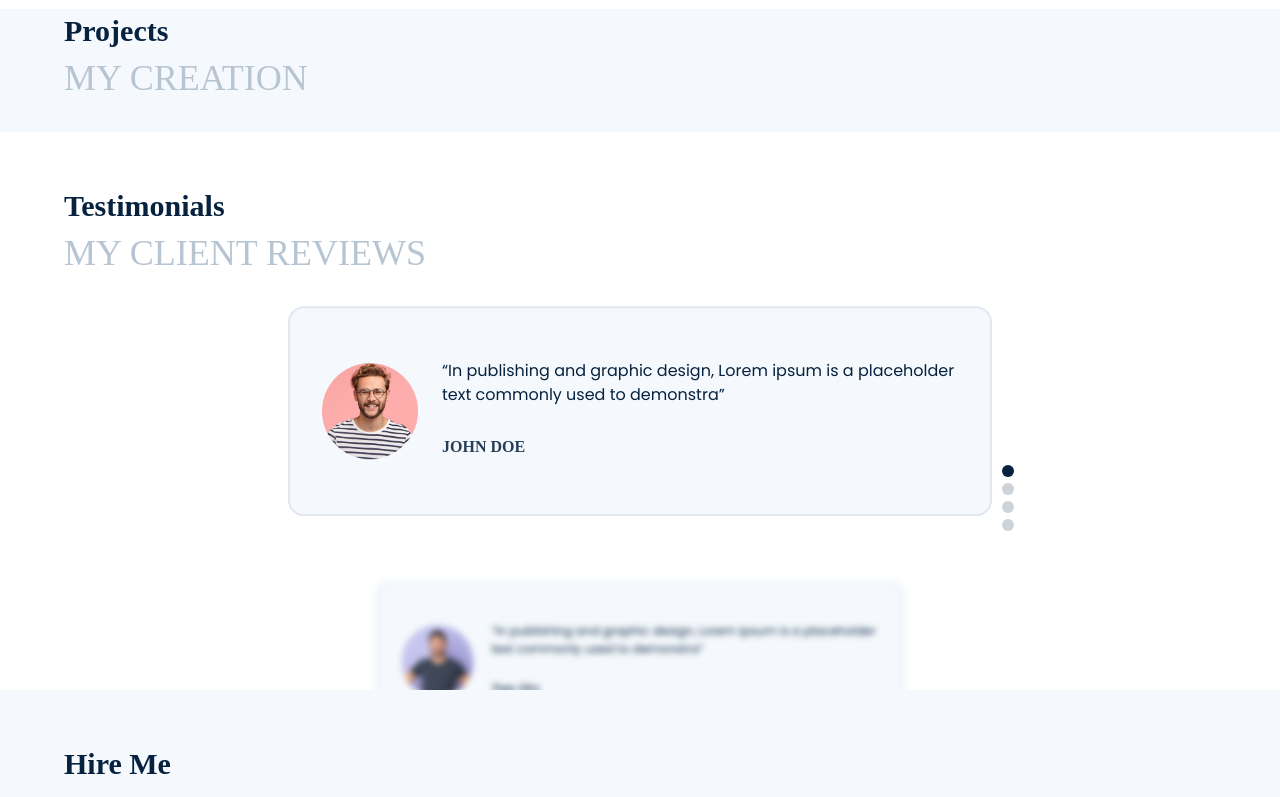
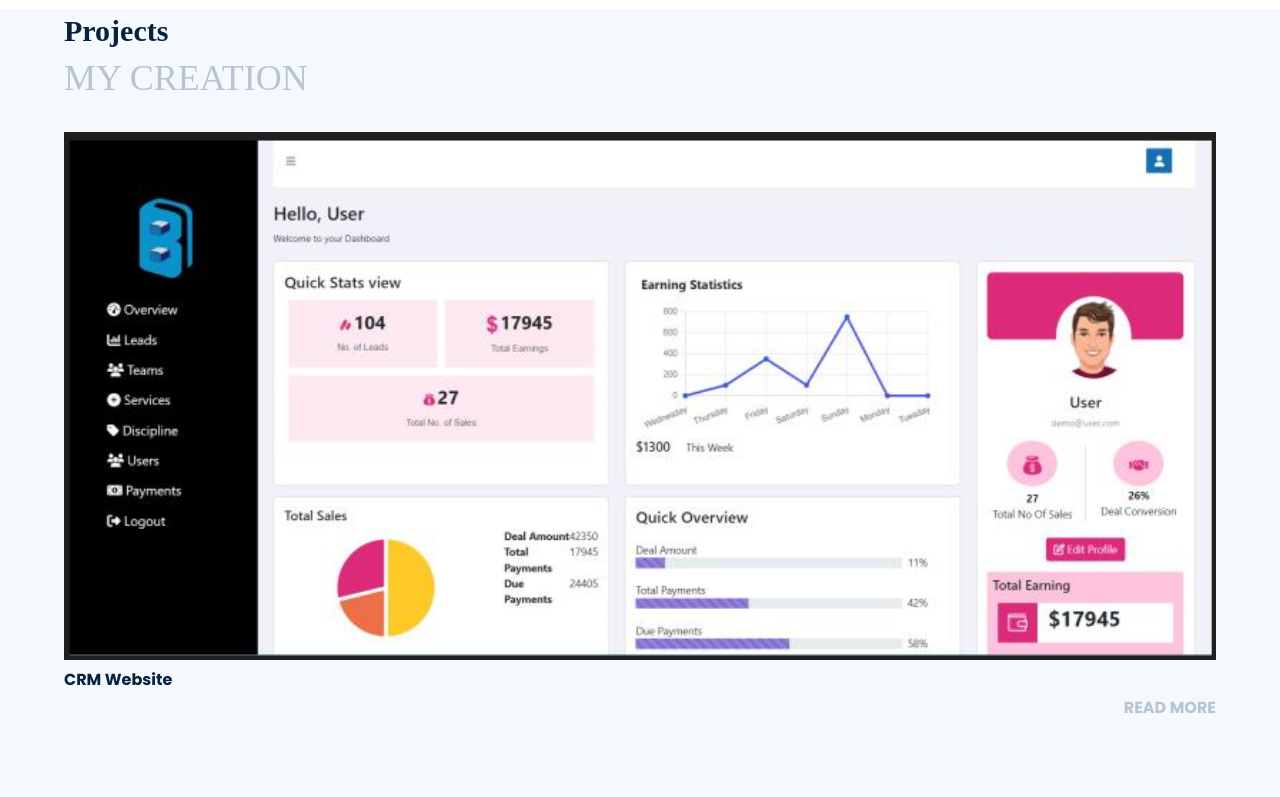
Before and after one commit to omprakash104/portfolio_react-vite, a React (Vite) app: page / in a window 1280 px wide. Shown: the part 1840-2637 px from the top of the page. Built offline with nearby package versions, Linux system fonts and the light colour scheme; a web font is replaced by a local one.

Commit message:
project content update

```diff
--- a/src/Content.js
+++ b/src/Content.js
@@ -12,10 +12,10 @@ import services_logo1 from "./assets/images/Services/logo1.png";
 import services_logo2 from "./assets/images/Services/logo2.png";
 import services_logo3 from "./assets/images/Services/logo3.png";
 
-// import project1 from "./assets/images/projects/crm.png";
-// import project2 from "./assets/images/projects/img2.png";
-// import project3 from "./assets/images/projects/img3.png";
-// import person_project from "./assets/images/projects/person.png";
+import project1 from "./assets/images/projects/crm.png";
+import project2 from "./assets/images/projects/img2.png";
+import project3 from "./assets/images/projects/img3.png";
+import person_project from "./assets/images/projects/person.png";
 
 import avatar1 from "./assets/images/Testimonials/avatar1.png";
 import avatar2 from "./assets/images/Testimonials/avatar2.png";
@@ -140,20 +140,20 @@ export const content = {
   Projects: {
     title: "Projects",
     subtitle: "MY CREATION",
-    // image: person_project,
+    image: person_project,
     project_content: [
-      // {
-      //   title: "CRM Website",
-      //   image: project1,
-      // },
-      // {
-      //   title: "Social Media web",
-      //   image: project2,
-      // },
-      // {
-      //   title: "Creative Website",
-      //   image: project3,
-      // },
+      {
+        title: "CRM Website",
+        image: project1,
+      },
+      {
+        title: "Social Media web",
+        image: project2,
+      },
+      {
+        title: "Creative Website",
+        image: project3,
+      },
     ],
   },
   Testimonials: {
```
